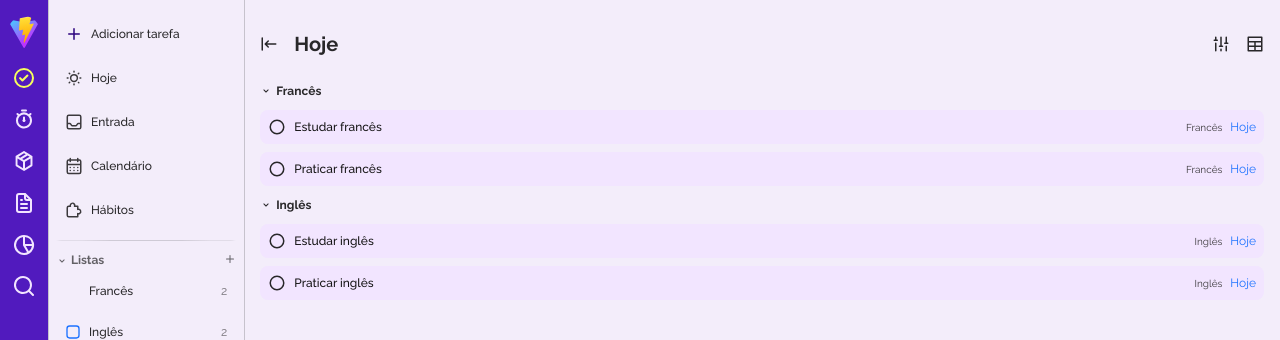
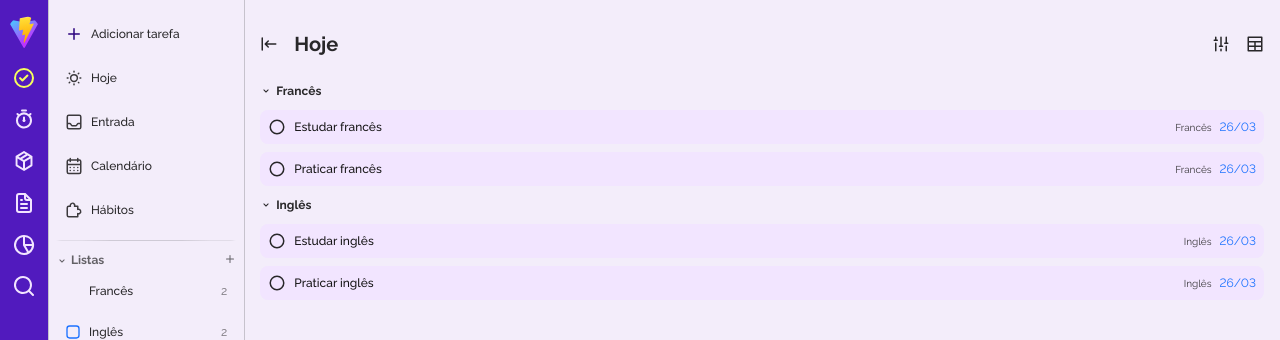
Before and after one commit to CosmicTasks/dev, a React (Vite) app in the folder app/: page /app in a window 1280 px wide. Shown: the top 340 px of the page. Built offline with nearby package versions, Linux system fonts and the light colour scheme; what emoji-mart would draw is missing.

Commit message:
Update tarefaOptionsData to display tarefa.data

```diff
--- a/app/src/components/app/PageTasks.jsx
+++ b/app/src/components/app/PageTasks.jsx
@@ -49,13 +49,13 @@ const PageTasks = () => {
             </div>
             {lista.tarefas.map((tarefa) => (
               <div key={tarefa.id} className={style.tarefa}>
-                <div className={style.tarefaCheck}>
+                <div className={style.tarefaCheck} >
                   <UilCircle size="18" color="var(--c11)" />
                   <span className={style.tarefaNome}>{tarefa.nome}</span>
                 </div>
                 <div className={style.tarefaOptions}>
                   <span className={style.tarefaOptionsLista}>{lista.nome}</span>
-                  <span className={style.tarefaOptionsData}>Hoje</span>
+                  <span className={style.tarefaOptionsData}>{tarefa.data}</span>
                 </div>
               </div>
             ))}
```
